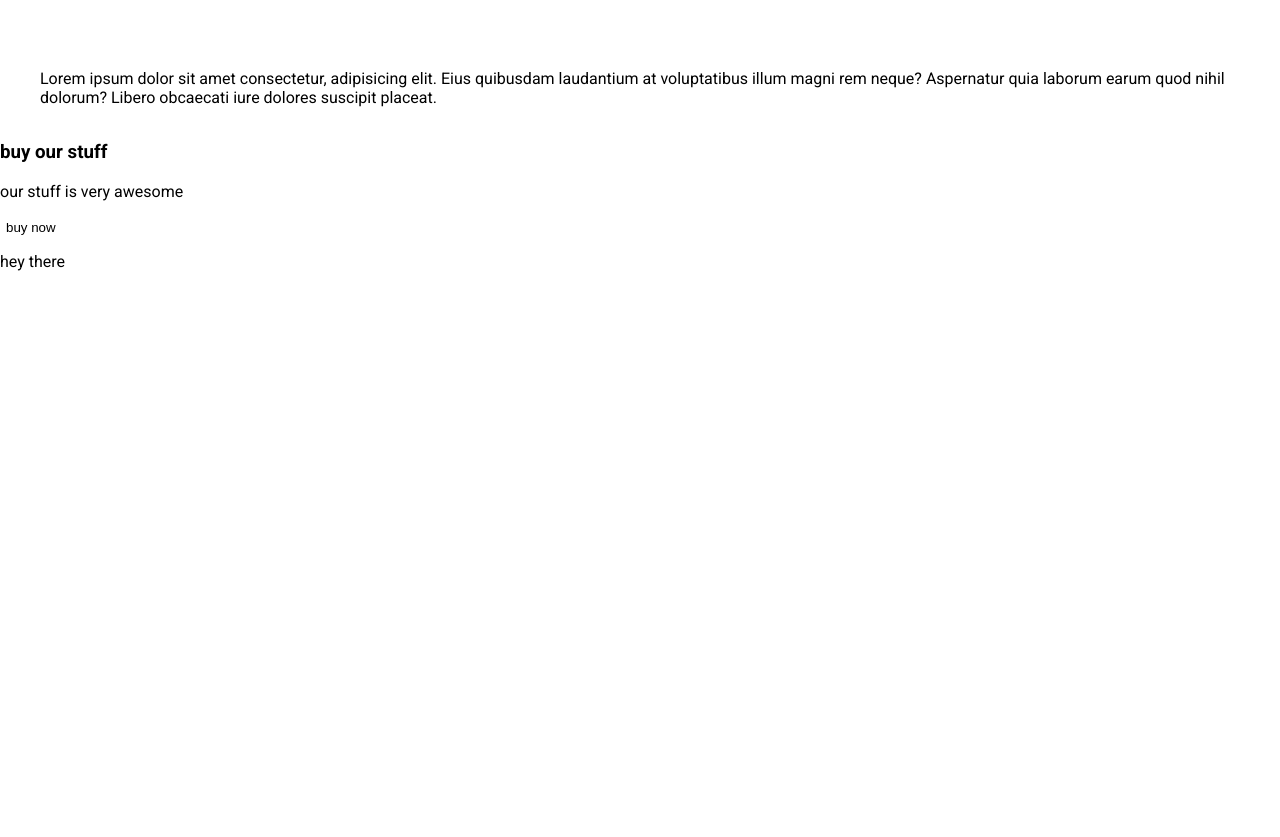
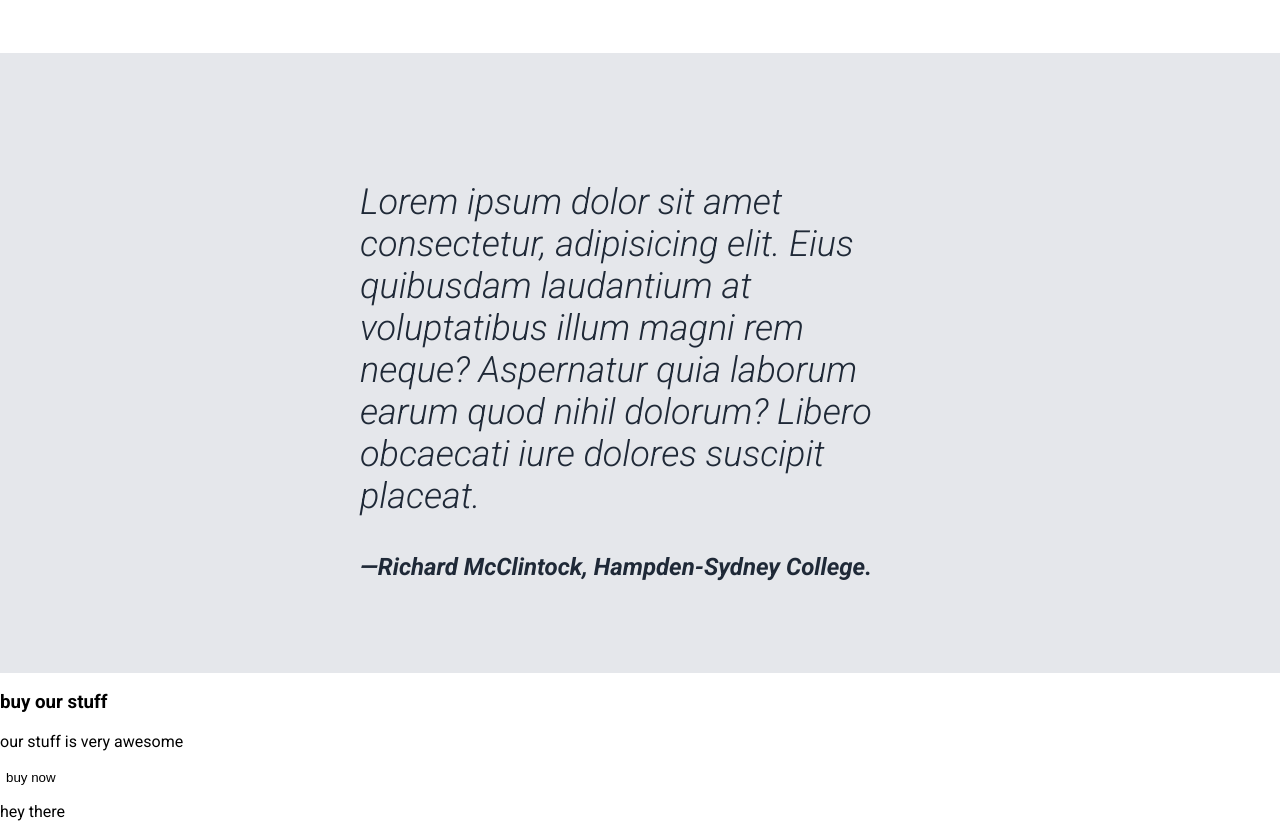
Before and after one commit to aczanbouah/odin-landing-page, a plain HTML site: page index.html in a window 1280 px wide. Shown: the part 1015-1852 px from the top of the page. Before the commit the page ends 1302 px from the top, so only its background shows below. Drawn offline with Linux system fonts and the light colour scheme.

Commit message:
Add quote section styling

```diff
--- a/index.html
+++ b/index.html
@@ -52,10 +52,15 @@
     </div>
     <div class="quote-section">
       <blockquote>
-        Lorem ipsum dolor sit amet consectetur, adipisicing elit. Eius quibusdam
-        laudantium at voluptatibus illum magni rem neque? Aspernatur quia
-        laborum earum quod nihil dolorum? Libero obcaecati iure dolores suscipit
-        placeat.
+        <p class="quote-text">
+          Lorem ipsum dolor sit amet consectetur, adipisicing elit. Eius
+          quibusdam laudantium at voluptatibus illum magni rem neque? Aspernatur
+          quia laborum earum quod nihil dolorum? Libero obcaecati iure dolores
+          suscipit placeat.
+        </p>
+        <footer>
+          —Richard McClintock, <cite>Hampden-Sydney College.</cite>
+        </footer>
       </blockquote>
     </div>
     <div class="cta-section">
--- a/style.css
+++ b/style.css
@@ -116,3 +116,24 @@ a {
   flex-direction: column;
   align-items: center;
 }
+
+.quote-section {
+  display: flex;
+  align-items: center;
+  justify-content: center;
+  background-color: #e5e7eb;
+  padding: 56px 25%;
+}
+
+blockquote {
+  font-size: 36px;
+  font-weight: 300;
+  font-style: italic;
+  color: #1f2937;
+}
+
+blockquote > footer,
+cite {
+  font-size: 24px;
+  font-weight: 700;
+}
```
